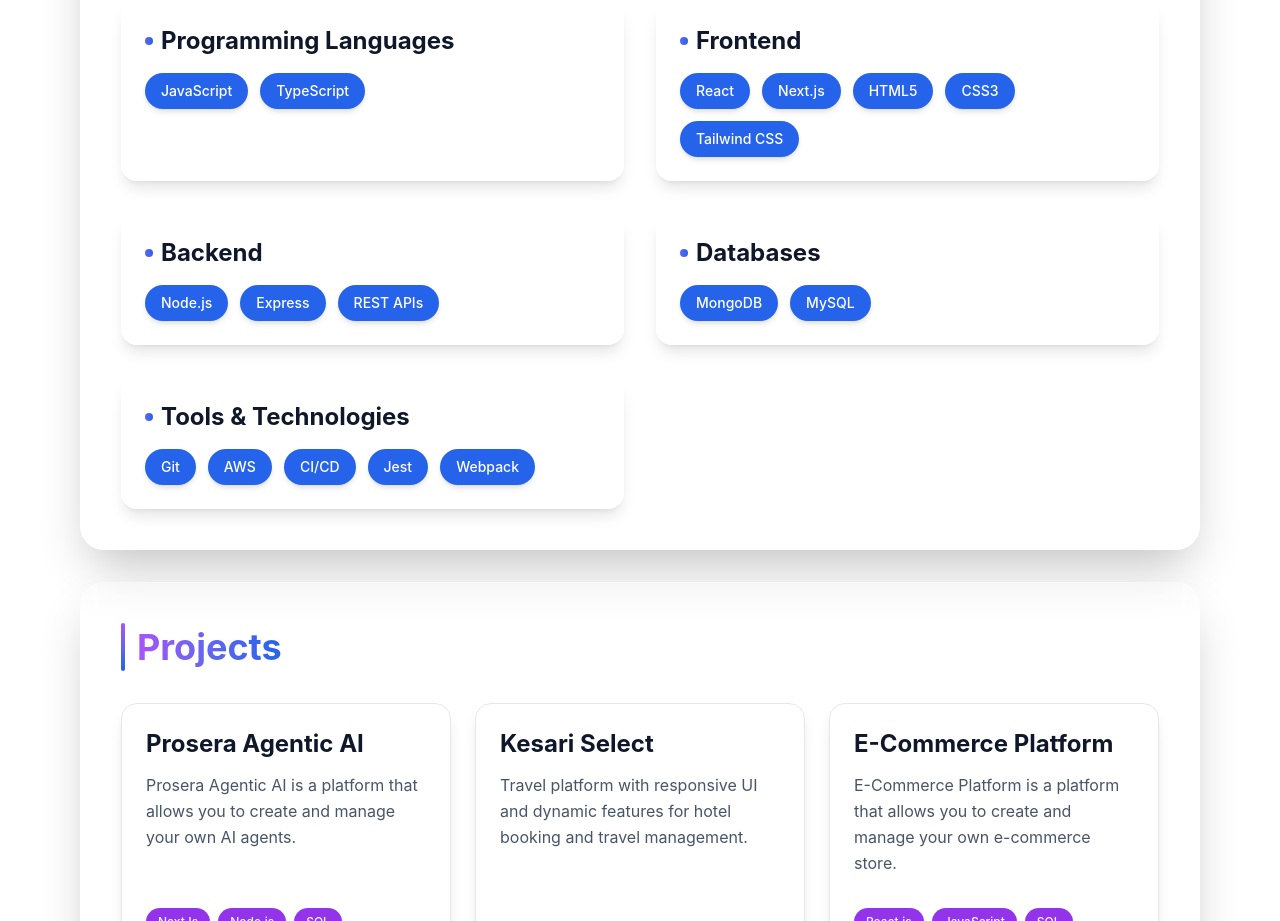
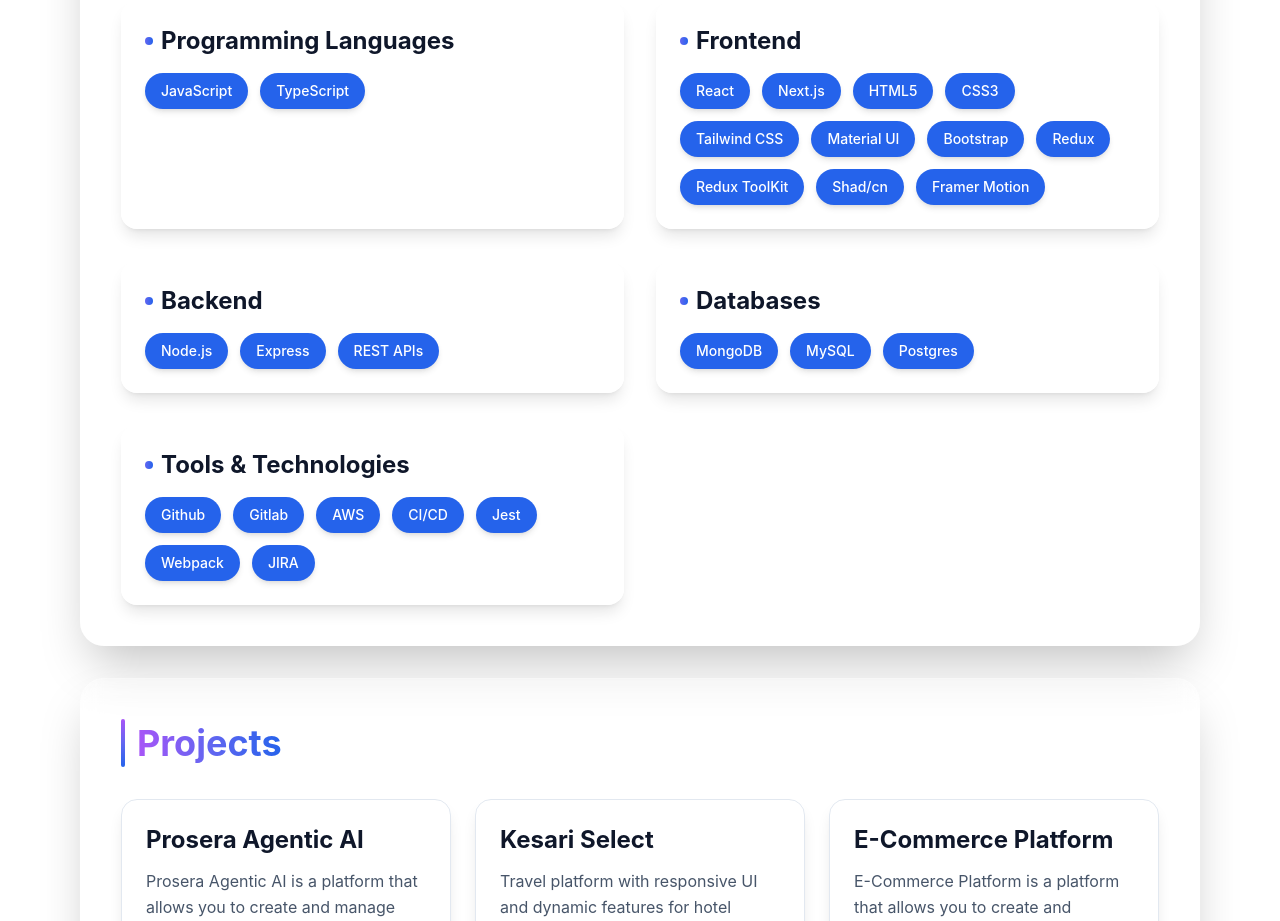
Before and after one commit to hiren-gevariya/my-personal-portfolio, a Next.js app: page / in a window 1280 px wide. Shown: the part 3340-4261 px from the top of the page. Built offline with nearby package versions, Linux system fonts and the light colour scheme.

Commit message:
feat: new skills

```diff
--- a/public/data/portfolioData.ts
+++ b/public/data/portfolioData.ts
@@ -163,7 +163,19 @@ export const portfolioData: PortfolioData = {
     },
     {
       category: "Frontend",
-      items: ["React", "Next.js", "HTML5", "CSS3", "Tailwind CSS"],
+      items: [
+        "React",
+        "Next.js",
+        "HTML5",
+        "CSS3",
+        "Tailwind CSS",
+        "Material UI",
+        "Bootstrap",
+        "Redux",
+        "Redux ToolKit",
+        "Shad/cn",
+        "Framer Motion",
+      ],
     },
     {
       category: "Backend",
@@ -171,11 +183,11 @@ export const portfolioData: PortfolioData = {
     },
     {
       category: "Databases",
-      items: ["MongoDB", "MySQL"],
+      items: ["MongoDB", "MySQL", "Postgres"],
     },
     {
       category: "Tools & Technologies",
-      items: ["Git", "AWS", "CI/CD", "Jest", "Webpack"],
+      items: ["Github", "Gitlab", "AWS", "CI/CD", "Jest", "Webpack", "JIRA"],
     },
   ],
   projects: [
```
